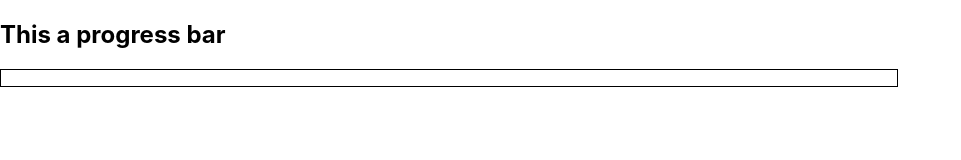
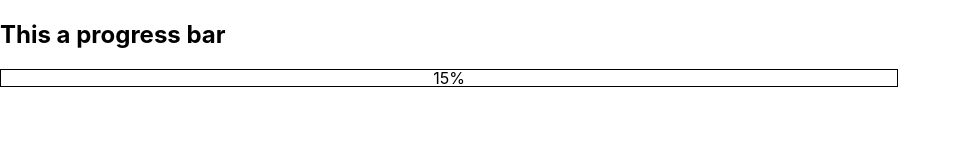
Before and after one commit to PayalSasmal10/progressbar, a React (Create React App) app: page / in a window 1280 px wide. Shown: the top 160 px of the page, without its empty margins (0-961 px from the left). Built offline with nearby package versions, Linux system fonts and the light colour scheme.

Commit message:
progress bar is working

```diff
--- a/src/App.css
+++ b/src/App.css
@@ -7,6 +7,6 @@
   border: 1px solid black;
 }
 
-inner-conatiner{
+.inner-conatiner{
 
 }
--- a/src/App.js
+++ b/src/App.js
@@ -1,7 +1,16 @@
-import logo from './logo.svg';
 import './App.css';
+import {useEffect, useState} from "react";
 
 function App() {
+  const [initBar, setInitBar] = useState(0);
+  useEffect(()=>{
+    const timerId = setInterval(() => {
+      setInitBar((prvBar) => prvBar < 100? prvBar+5: 100);
+    }, 2000);
+
+    return () => clearInterval(timerId);
+  },[]);
+
   return (
     <div className="App">
       <header className="">
@@ -9,9 +18,8 @@ function App() {
       </header>
         <section>
           <div className="outer-container">
-            <div className="inner-conatiner">
 
-            </div>
+           <p>{initBar}%</p>
           </div>
         </section>
     </div>
```
